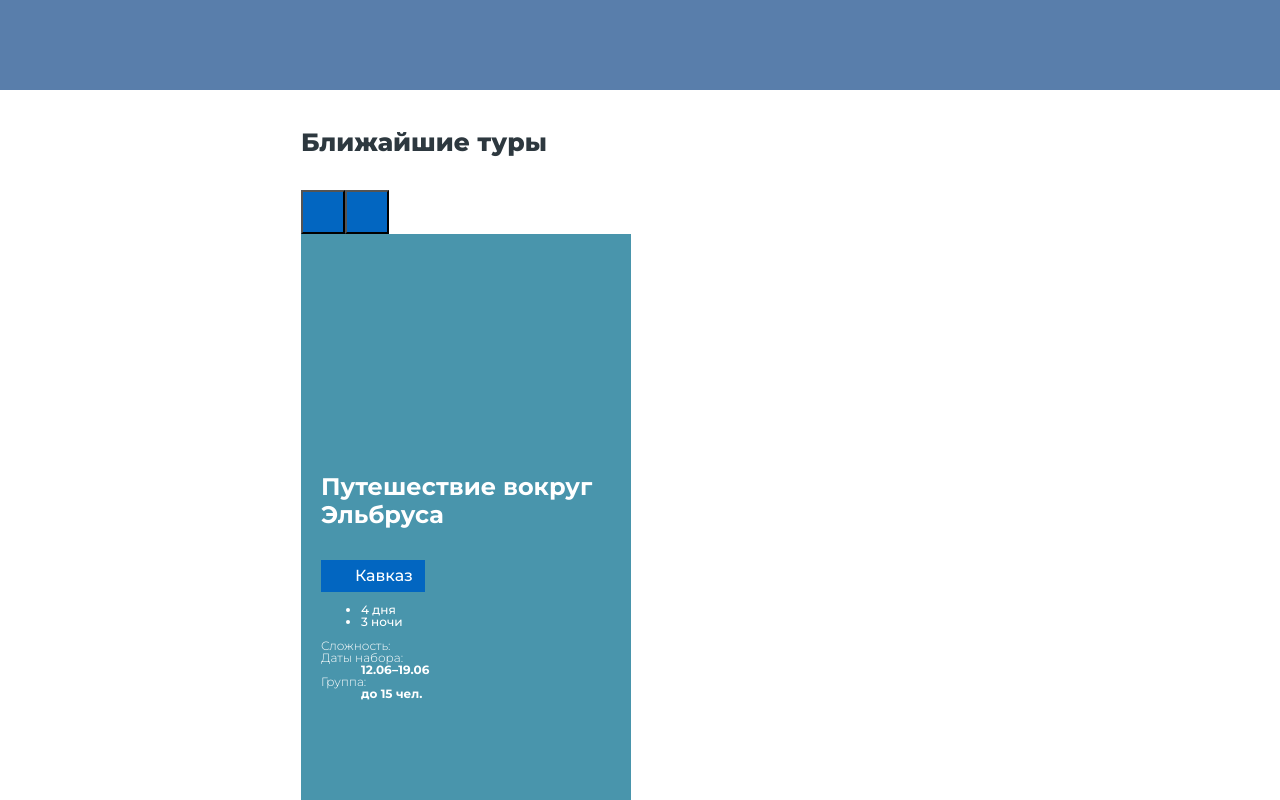
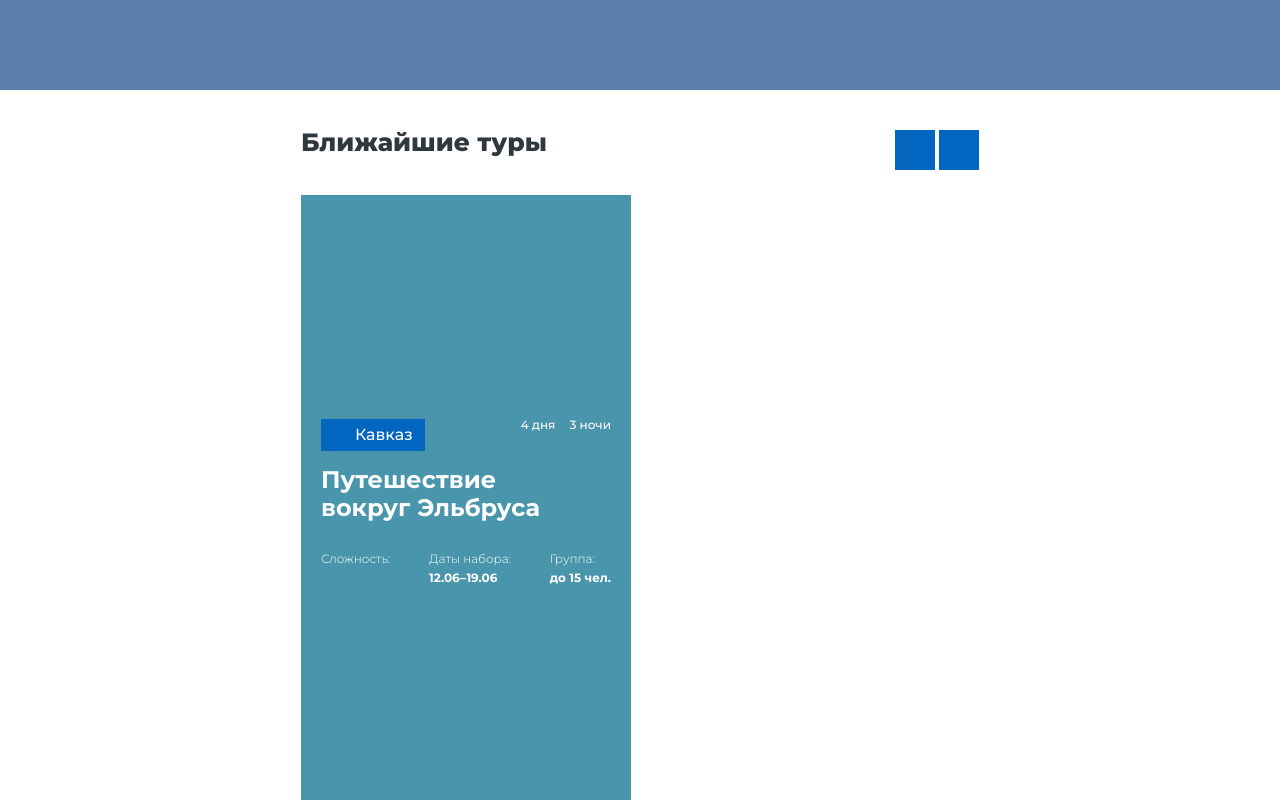
Before and after one commit to ArkBriz/Lifetour, a website built with Vite: page source/index.html in a window 1280 px wide. Shown: the part 3100-3900 px from the top of the page. Built offline with nearby package versions, Linux system fonts and the light colour scheme.

Commit message:
add grids to tours section

```diff
--- a/source/index.html
+++ b/source/index.html
@@ -125,7 +125,7 @@
               <div class="swiper-wrapper">
                 <div class="swiper-slide">
                   <article class="tours-slide tours-slide--caucasus">
-                    <h3 class="tours-slide__title">Путешествие вокруг Эльбруса</h3>
+                    <h3 class="tours-slide__title">Путешествие<br> вокруг Эльбруса</h3>
                     <a class="button tours-slide__location" href="#">Кавказ</a>
                     <ul class="tours-slide__duration">
                       <li class="tours-slide__duration-item">4 дня</li>
@@ -152,7 +152,7 @@
 
                 <div class="swiper-slide">
                   <article class="tours-slide tours-slide--altai">
-                    <h3 class="tours-slide__title">Путь к подножию Белухи</h3>
+                    <h3 class="tours-slide__title">Путь к подножию<br> Белухи</h3>
                     <a class="button tours-slide__location" href="#">Алтай</a>
                     <ul class="tours-slide__duration">
                       <li class="tours-slide__duration-item">14 дней</li>
@@ -179,7 +179,7 @@
 
                 <div class="swiper-slide">
                   <article class="tours-slide tours-slide--adygea">
-                    <h3 class="tours-slide__title">Через Фишт к Чёрному морю и обратно</h3>
+                    <h3 class="tours-slide__title">Через Фишт <br>к Чёрному морю и обратно</h3>
                     <a class="button tours-slide__location" href="#">Адыгея</a>
                     <ul class="tours-slide__duration">
                       <li class="tours-slide__duration-item">7 дней</li>
@@ -206,7 +206,7 @@
 
                 <div class="swiper-slide">
                   <article class="tours-slide tours-slide--ural">
-                    <h3 class="tours-slide__title">Восхождение Манарага</h3>
+                    <h3 class="tours-slide__title">Восхождение<br> Манарага</h3>
                     <a class="button tours-slide__location" href="#">Урал</a>
                     <ul class="tours-slide__duration">
                       <li class="tours-slide__duration-item">9 дней</li>
--- a/source/sass/blocks/button.scss
+++ b/source/sass/blocks/button.scss
@@ -7,4 +7,5 @@
   text-align: center;
   color: $white;
   background-color: $blue;
+  border: none;
 }
--- a/source/sass/blocks/section.scss
+++ b/source/sass/blocks/section.scss
@@ -15,6 +15,25 @@
 }
 
 .section__header {
+  .tours & {
+    margin-bottom: 42px;
+
+    @include media("tablet") {
+      margin-bottom: 25px;
+    }
+
+    @include media("desktop") {
+      margin-bottom: 53px;
+    }
+  }
+
+  .tours & {
+    @include media("tablet") {
+      display: flex;
+      justify-content: space-between;
+    }
+  }
+
   .gallery & {
     margin-bottom: 31px;
 
@@ -30,87 +49,22 @@
 
 .section__title {
   margin: 0;
-  margin-bottom: 42px;
-
   font-size: 22px;
   line-height: 1;
   font-weight: 800;
 
-  .training & {
-    margin-bottom: 35px;
-  }
-
-  .training__slider & {
-    margin-bottom: 25px;
-  }
-
-  .reviews & {
-    margin-bottom: 32px;
-  }
-
-  .advantages & {
-    margin-bottom: 37px;
-  }
-
-  .gallery & {
-    margin-bottom: 27px;
-  }
-
-  .contacts & {
-    margin-bottom: 29px;
-  }
-
   @include media("tablet") {
-    margin-bottom: 35px;
     font-size: 25px;
-
-    .training & {
-      margin-bottom: 36px;
-    }
-
-    .training__slider &,
-    .gallery & {
-      margin-bottom: 30px;
-    }
-
-    .advantages & {
-      margin-bottom: 60px;
-    }
-
-    .contacts & {
-      margin-bottom: 20px;
-    }
   }
 
   @include media("desktop") {
-    margin-bottom: 53px;
     font-size: 35px;
-
-    .training &,
-    .reviews & {
-      margin-bottom: 38px;
-    }
-
-    .training__slider & {
-      margin-bottom: 20px;
-    }
-
-    .advantages & {
-      margin-bottom: 50px;
-    }
-
-    .gallery & {
-      margin-bottom: 27px;
-    }
-
-    .contacts & {
-      margin-bottom: 26px;
-    }
   }
 }
 
 .section__navigation {
   display: none;
+  gap: 4px;
 
   @include media("tablet") {
     display: flex;
--- a/source/sass/blocks/tours-slide.scss
+++ b/source/sass/blocks/tours-slide.scss
@@ -1,4 +1,6 @@
 .tours-slide {
+  display: grid;
+  grid-template-columns: 1fr 148px;
   width: 290px;
   padding: 224px 20px 30px;
   font-size: 12px;
@@ -18,6 +20,8 @@
 }
 
 .tours-slide__title {
+  grid-row: 2 / 3;
+  grid-column: 1 / -1;
   margin-block: 15px 31px;
   font-size: 24px;
   line-height: 28px;
@@ -25,13 +29,32 @@
 }
 
 .tours-slide__location {
+  justify-self: start;
   padding: 8px 12px 8px 34px;
 }
 
+.tours-slide__duration {
+  justify-self: end;
+  display: flex;
+  gap: 14px;
+  margin: 0;
+  padding: 0;
+  list-style-type: none;
+}
+
+.tours-slide__info {
+  grid-column: 1 / -1;
+  display: flex;
+  justify-content: space-between;
+  margin: 0;
+}
+
 .tours-slide__term {
+  margin-bottom: 7px;
   font-weight: 300;
 }
 
 .tours-slide__desc {
+  margin: 0;
   font-weight: 700;
 }
```
